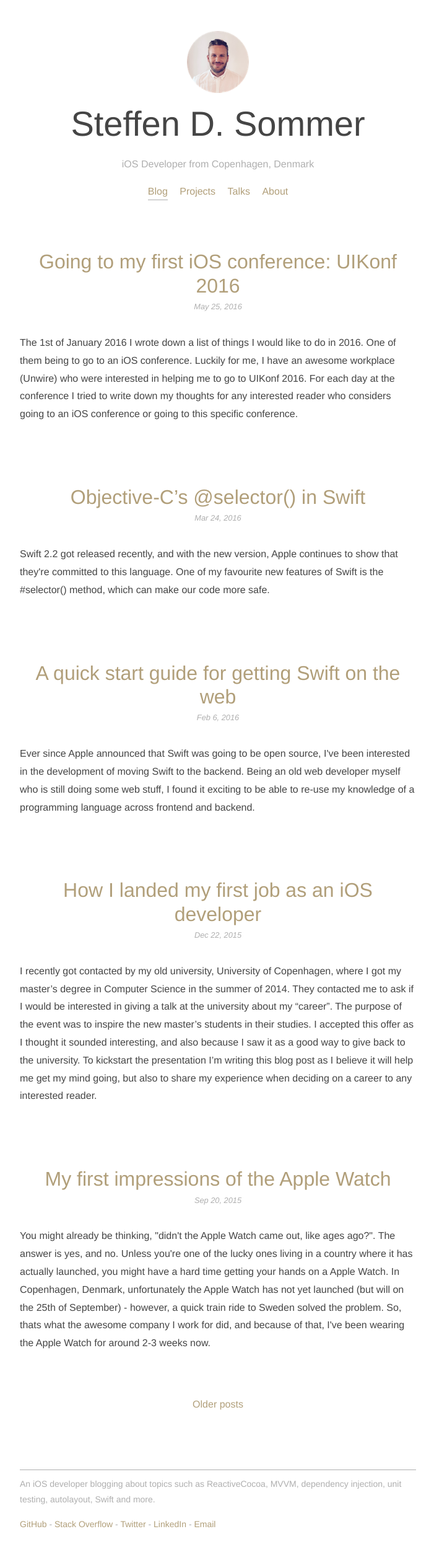
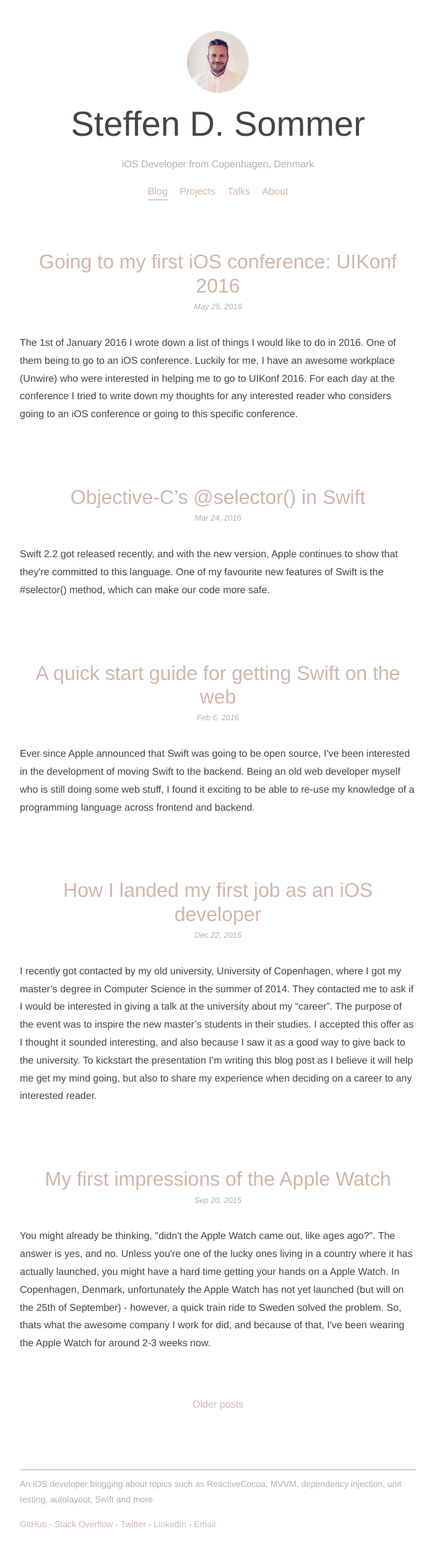
Before and after one commit to steffendsommer/steffendsommer.github.io, a Jekyll site: the page built from index.html, in a window 1280 px wide. Shown: the whole page at 62% size, without its empty margins (288-989 px from the left). Built offline with Jekyll 4.4.1, drawn with Linux system fonts in a browser that asks for light colours; nearby versions of some CDN libraries.

Commit message:
Update color to match new logo

```diff
--- a/css/main.scss
+++ b/css/main.scss
@@ -15,8 +15,8 @@ $spacing-unit:     	30px;
 
 $text-color:       	#454545;
 $background-color: 	#ffffff;
-$brand-color:      	#B19F7A;
-$brand-color-light: #706242;
+$brand-color:      	#D1B6A9;
+$brand-color-light: #BF9884;
 
 $grey-color:       	#AFAFAF;
 $grey-color-light: 	lighten($grey-color, 40%);
```
